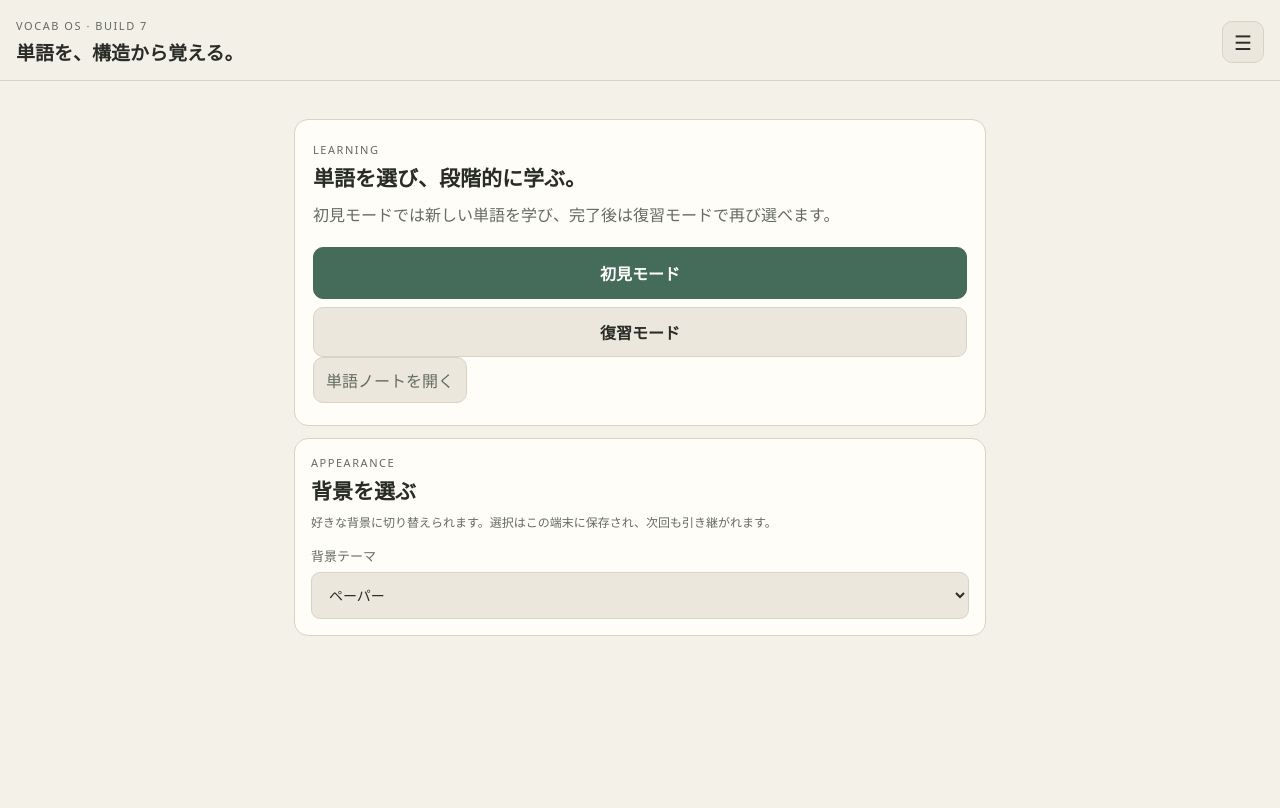
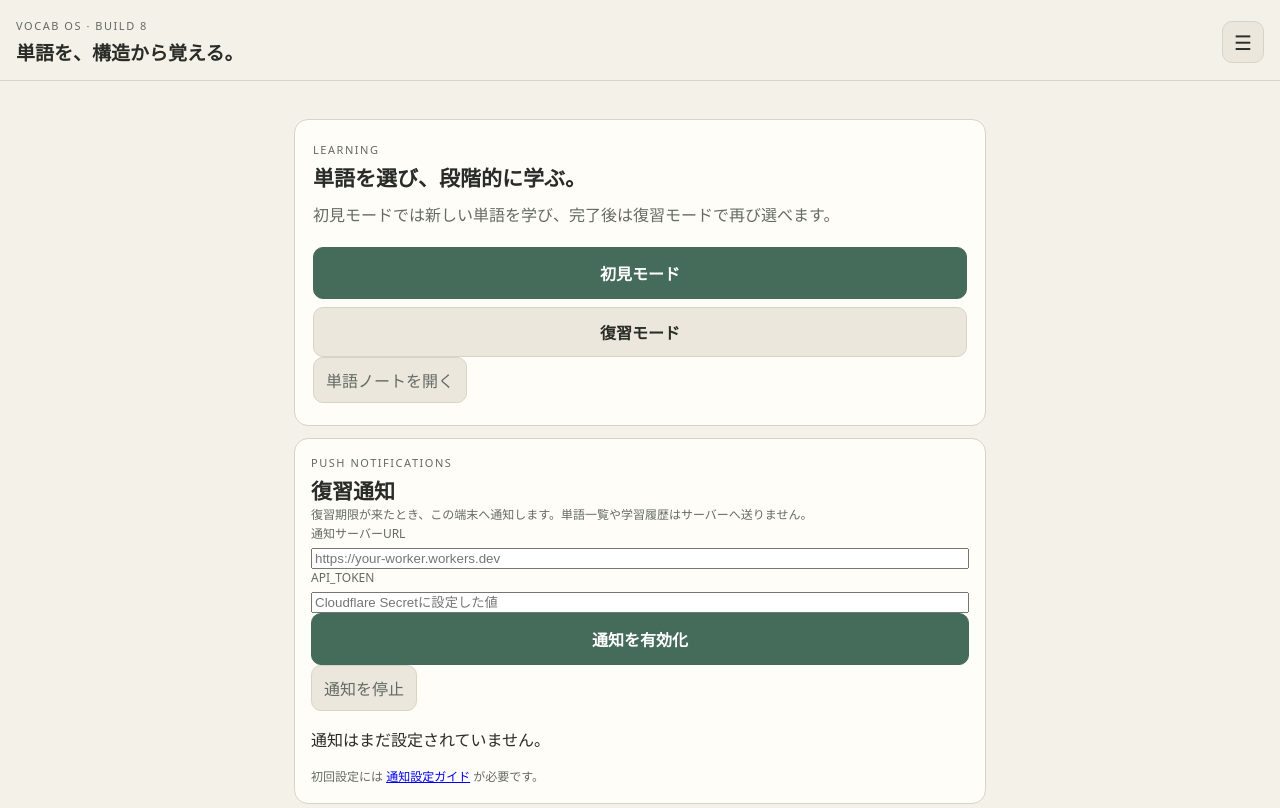
Before and after one commit to BC-sileo/vocab-OS, a website: page index.html in a window 1280 px wide. Shown: the top 808 px of the page. Drawn offline with Linux system fonts and the light colour scheme.

Commit message:
Add push notification settings to home

```diff
--- a/index.html
+++ b/index.html
@@ -5,12 +5,13 @@
   <meta name="viewport" content="width=device-width,initial-scale=1,viewport-fit=cover">
   <meta name="theme-color" content="#f4f1e8">
   <title>Vocab OS</title>
-  <link rel="stylesheet" href="style.css?v=6">
+  <link rel="manifest" href="./manifest.webmanifest">
+  <link rel="stylesheet" href="style.css?v=7">
 </head>
 <body>
   <header class="topbar">
     <div>
-      <div class="eyebrow">VOCAB OS · BUILD 7</div>
+      <div class="eyebrow">VOCAB OS · BUILD 8</div>
       <h1>単語を、構造から覚える。</h1>
     </div>
     <div class="topbar-actions"><button id="tocBtn" class="icon-btn" aria-label="目次">☰</button></div>
@@ -25,6 +26,23 @@
       <button id="reviewBtn" class="secondary-wide-btn">復習モード</button>
       <button id="resumeLearningBtn" class="secondary-wide-btn hidden">学習を再開</button>
       <button id="notesBtn" class="subtle-btn">単語ノートを開く</button>
+    </section>
+    <section class="card notification-card">
+      <p class="eyebrow">PUSH NOTIFICATIONS</p>
+      <h2>復習通知</h2>
+      <p class="hint">復習期限が来たとき、この端末へ通知します。単語一覧や学習履歴はサーバーへ送りません。</p>
+      <label class="notification-field">通知サーバーURL
+        <input id="notificationWorkerUrl" type="url" inputmode="url" placeholder="https://your-worker.workers.dev" autocomplete="url">
+      </label>
+      <label class="notification-field">API_TOKEN
+        <input id="notificationApiToken" type="password" placeholder="Cloudflare Secretに設定した値" autocomplete="off">
+      </label>
+      <div class="notification-actions">
+        <button id="enableNotificationsBtn" class="primary-btn" type="button">通知を有効化</button>
+        <button id="disableNotificationsBtn" class="subtle-btn" type="button">通知を停止</button>
+      </div>
+      <p id="notificationStatus" class="notification-status" aria-live="polite">通知はまだ設定されていません。</p>
+      <p class="hint">初回設定には <a href="./NOTIFICATIONS_SETUP.md">通知設定ガイド</a> が必要です。</p>
     </section>
     <section class="card home-theme-card">
       <p class="eyebrow">APPEARANCE</p>
@@ -170,5 +188,6 @@
   <script src="word-notes.js?v=7"></script>
   <script src="learning.js?v=7"></script>
   <script src="theme.js"></script>
+  <script src="notifications.js?v=1"></script>
 </body>
 </html>
```
